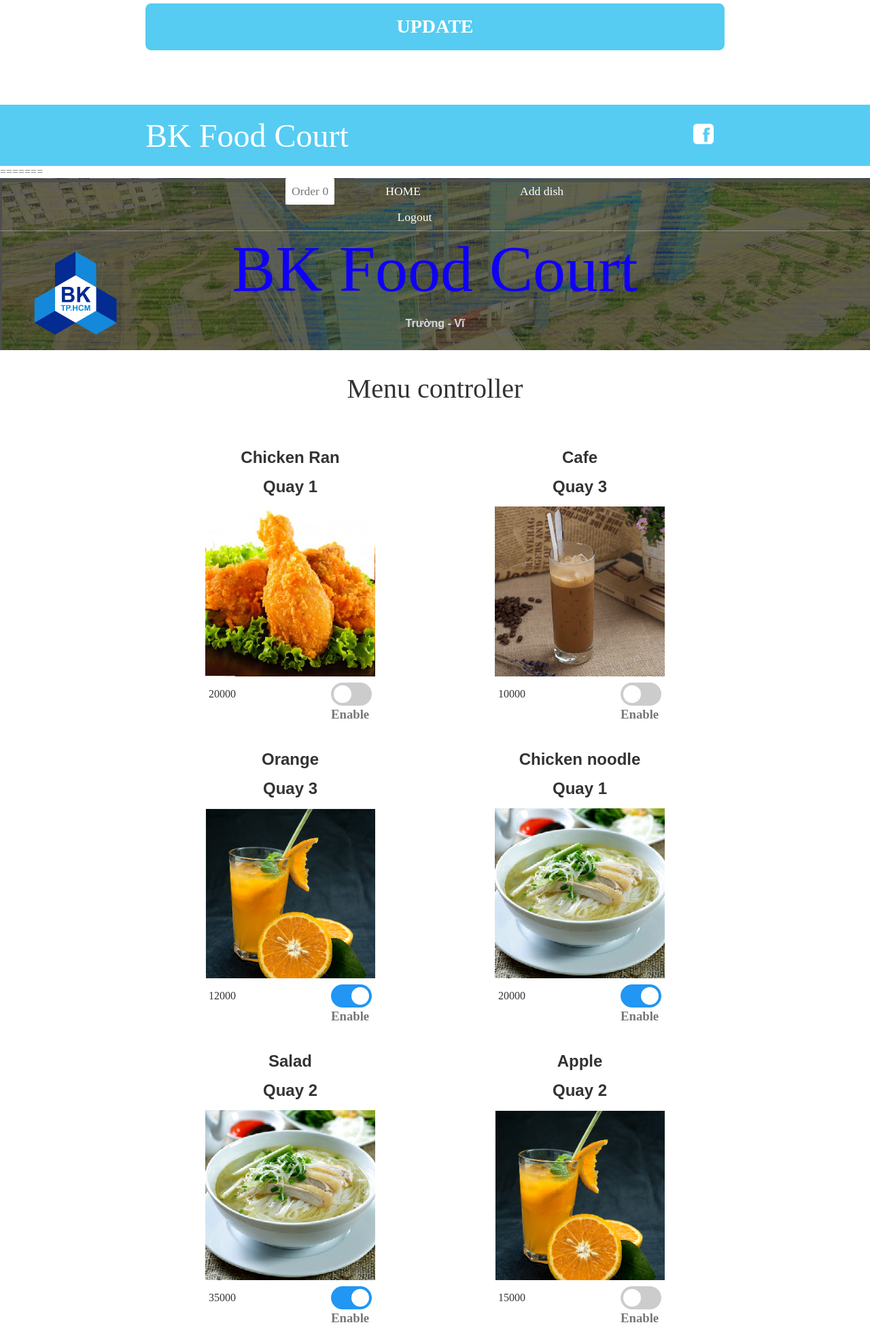
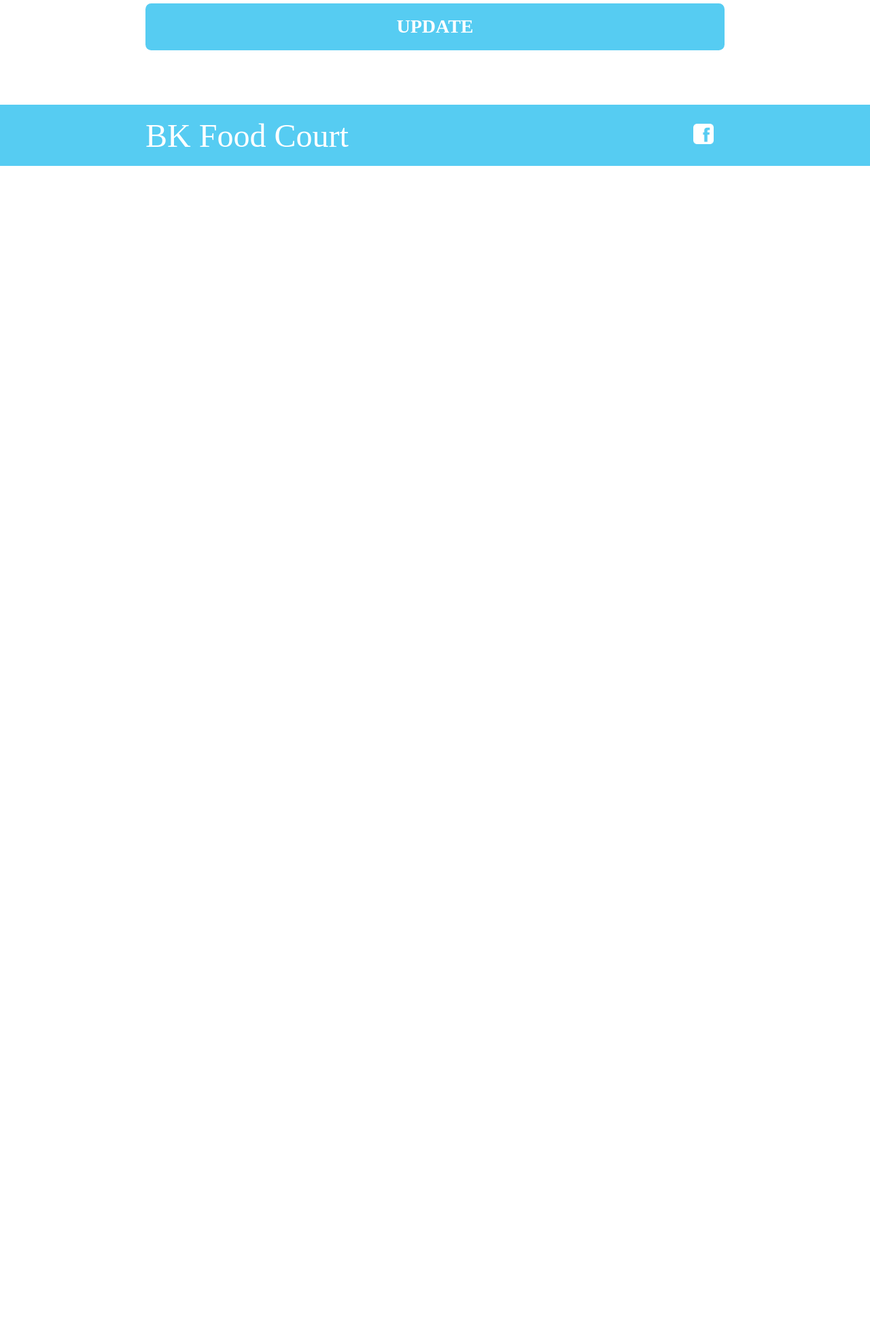
Before and after one commit to pvantruong/Smart_Food_Court_Web, a PHP site: page /cookSection/cookHome.php in a window 1280 px wide. Shown: the part 2178-4127 px from the top of the page at 68% size. After the commit the page ends 2422 px from the top, so only its background shows below. Run offline with PHP 8.4, Linux system fonts and the light colour scheme; data comes from the database, SQL or seed files in the repository.

Commit message:
Fix double homepage
WTF is that ?

```diff
--- a/web_ttcnpm/cookSection/cookHome.php
+++ b/web_ttcnpm/cookSection/cookHome.php
@@ -41,77 +41,3 @@ require_once("conection.php");
             </div>
         </footer>
     </body>
-=======
-<?php
-require("conection.php")
-?>
-
-<!DOCTYPE html>
-<html>
-    <head>
-        <title>Home - BK Food Court</title>
-        <meta name="description" content="This is the description">
-        <link rel="stylesheet" href="styles.css" />
-        <script>
-            (function(a){
-                document.getElementsByClassName("badge")[0].innerHTML = a.localStorage.getItem("Count");
-                // location.reload();
-                }(window))
-        </script>
-    </head>
-    <body>
-        <header class="main-header">
-            <div class="up-bar">
-                <nav class="main-nav nav">
-                    <ul>
-                        <a href="orderCook.html" class="notification">
-                            <span>Order</span>
-                            <span class="bagde">0</span>
-                        </a>
-                        <li><a href="#">HOME</a></li>
-                        <li><a href="addDish.php">Add dish</a></li>
-                        <nav class="main-nav-login-out">
-                            <li><a href="index.php">Logout</a></li>
-                        </nav>
-                    </ul>
-
-                </nav>
-
-            </div>
-
-
-            <div class="head-display">
-                <img class="logo-BK" src="../images/logo-BK.png">
-                <h1 class="band-name band-name-large">BK Food Court</h1>
-                <h3 class="name-team">Trường - Vĩ</h3>
-            </div>
-
-        </header>
-    <form action = "#">
-        <section class="container content-section">
-            <h2 class="section-header">Menu controller</h2>
-            <div class="shop-items">
-                <?php
-                    include 'cook-displayMenu.php';
-                ?>
-            </div>
-        </section>
-        <section class="container content-section">
-            <button class="btn btn-primary btn-purchase" type="submit" formaction="menuModel.php" formmethod="post" onclick="alert('Menu changed')" >UPDATE</button>
-        </section>
-    </form>
-        <footer class="main-footer">
-            <div class="container main-footer-container">
-                <h3 class="band-name">BK Food Court</h3>
-                <ul class="nav footer-nav">
-                    <li>
-                        <a href="https://www.facebook.com" target="_blank">
-                            <img src="../Images/Facebook Logo.png">
-                        </a>
-                    </li>
-                </ul>
-            </div>
-        </footer>
-    </body>
->>>>>>> parent of 1cc0bbe... Group all the func of Cook:web_ttcnpm/cookHome.php
-</html>
```
